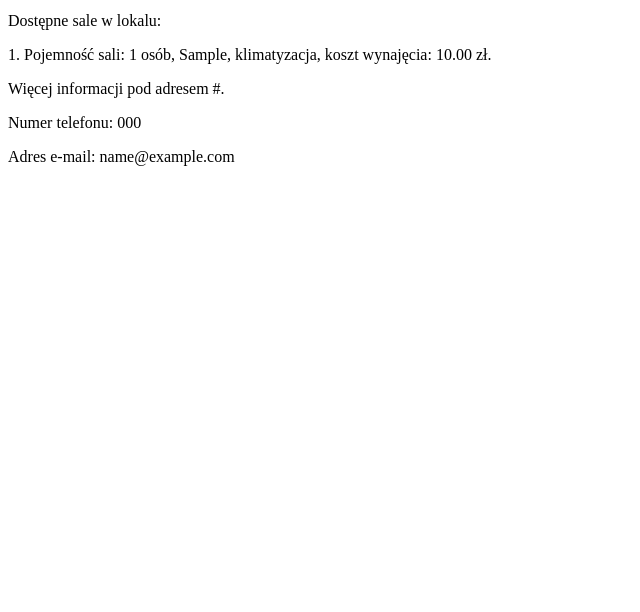
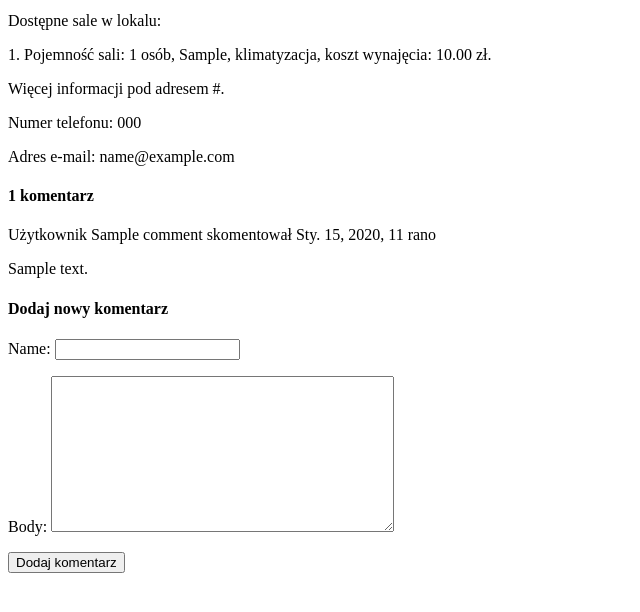
Before and after one commit to TomSpp/special_events_organizer, a Django app: a page that uses main_system/templates/main_page/local_detail.html in a window 1280 px wide. Shown: the part 149-761 px from the top of the page, without its empty margins (0-640 px from the left). Run offline with Django 3.2, Linux system fonts and the light colour scheme; tables that the repository leaves empty hold one stand-in row (values such as "Sample post").

Commit message:
Comments system added

```diff
--- a/main_system/admin.py
+++ b/main_system/admin.py
@@ -1,5 +1,5 @@
 from django.contrib import admin
-from .models import Location, Contact, Local, Room, Catering, OtherOffer
+from .models import Location, Contact, Local, Room, Catering, OtherOffer, Comment
 
 admin.site.register(Location)
 admin.site.register(Contact)
@@ -7,3 +7,4 @@ admin.site.register(Local)
 admin.site.register(Room)
 admin.site.register(Catering)
 admin.site.register(OtherOffer)
+admin.site.register(Comment)
--- a/main_system/forms.py
+++ b/main_system/forms.py
@@ -1,4 +1,5 @@
 from django import forms
+from .models import Comment
 
 
 class FilterOffersForm(forms.Form):
@@ -8,3 +9,9 @@ class FilterOffersForm(forms.Form):
     )
 
     filtered_location = forms.CharField(max_length=50, label='')
+
+
+class CommentForm(forms.ModelForm):
+    class Meta:
+        model = Comment
+        fields = ('name', 'body')
--- a/main_system/models.py
+++ b/main_system/models.py
@@ -87,3 +87,20 @@ class OtherOffer(models.Model):
 
     def __str__(self):
         return self.name
+
+
+class Comment(models.Model):
+    catering = models.ForeignKey(Catering, on_delete=models.CASCADE, null=True, blank=True, related_name='comments')
+    local = models.ForeignKey(Local, on_delete=models.CASCADE, null=True, blank=True, related_name='comments')
+    other_offer = models.ForeignKey(OtherOffer, on_delete=models.CASCADE, null=True, blank=True, related_name='comments')
+    name = models.CharField(max_length=50)
+    body = models.TextField()
+    created = models.DateTimeField(auto_now_add=True)
+    updated = models.DateTimeField(auto_now=True)
+    active = models.BooleanField(default=True)
+
+    class Meta:
+        ordering = ('created',)
+
+    def __str__(self):
+        return f'Komentarz dodany przez {self.name} dla oferty .'
--- a/main_system/templates/main_page/local_detail.html
+++ b/main_system/templates/main_page/local_detail.html
@@ -38,4 +38,30 @@
             Adres e-mail: {{ local.contact.email }}
         {% endif %}
     </p>
+
+
+    {% with comments.count as total_comments %}
+        <h4>
+            {{ total_comments }} komentarz{{ total_comments|pluralize:"y" }}
+        </h4>
+    {% endwith %}
+
+    {% for comment in comments %}
+        <p>
+            Użytkownik {{ comment.name }} skomentował {{ comment.created }}
+        </p>
+        {{ comment.body|linebreaks }}
+    {% empty %}
+        <p>Ta oferta nie ma jeszcze żadnych komentarzy.</p>
+    {% endfor %}
+    {% if new_comment %}
+        <p>Twój komentarz został dodany.</p>
+    {% else %}
+        <h4>Dodaj nowy komentarz</h4>
+        <form action="." method="post">
+            {{ comment_form.as_p }}
+            {% csrf_token %}
+            <p><input type="submit" value="Dodaj komentarz"></p>
+        </form>
+    {% endif %}
 {% endblock %}
--- a/main_system/views.py
+++ b/main_system/views.py
@@ -1,7 +1,7 @@
 from django.shortcuts import render
-from .models import Local, Catering, OtherOffer, Room
+from .models import Local, Catering, OtherOffer, Room, Comment
 from django.core.paginator import Paginator, EmptyPage, PageNotAnInteger
-from .forms import FilterOffersForm
+from .forms import FilterOffersForm, CommentForm
 
 
 def offer_list(request):
@@ -87,17 +87,51 @@ def offer_list(request):
 
 
 def offer_detail(request, id, name):
+    new_comment = None
+
     catering = Catering.objects.filter(id=id, name=name)
     if len(catering) == 0:
         local = Local.objects.filter(id=id, name=name)
-        if len(local) != 0:
+        if len(local) == 0:
+            other_offer = OtherOffer.objects.filter(id=id, name=name)
+            other_offer = other_offer[0]
+            comments = other_offer.comments.filter(active=True)
+            if request.method == 'POST':
+                comment_form = CommentForm(data=request.POST)
+                if comment_form.is_valid():
+                    new_comment = comment_form.save(commit=False)
+                    new_comment.other_offer = other_offer
+                    new_comment.save()
+            else:
+                comment_form = CommentForm()
+            return render(request, 'main_page/other_offer_detail.html',
+                          {'other_offer': other_offer, 'comments': comments, 'comment_form': comment_form,
+                           'new_comment': new_comment})
+        else:
             local = local[0]
             rooms = Room.objects.filter(local=local.id).order_by('max_people')
-            return render(request, 'main_page/local_detail.html', {'local': local, 'rooms': rooms})
-        else:
-            other_offer = OtherOffer.objects.filter(id=id, name=name)
-            other_offer = other_offer[0]
-            return render(request, 'main_page/other_offer_detail.html', {'other_offer': other_offer})
+            comments = local.comments.filter(active=True)
+            if request.method == 'POST':
+                comment_form = CommentForm(data=request.POST)
+                if comment_form.is_valid():
+                    new_comment = comment_form.save(commit=False)
+                    new_comment.local = local
+                    new_comment.save()
+            else:
+                comment_form = CommentForm()
+            return render(request, 'main_page/local_detail.html',
+                          {'local': local, 'rooms': rooms, 'comments': comments, 'comment_form': comment_form,
+                           'new_comment': new_comment})
 
     catering = catering[0]
-    return render(request, 'main_page/catering_detail.html', {'catering': catering})
+    comments = catering.comments.filter(active=True)
+    if request.method == 'POST':
+        comment_form = CommentForm(data=request.POST)
+        if comment_form.is_valid():
+            new_comment = comment_form.save(commit=False)
+            new_comment.catering = catering
+            new_comment.save()
+    else:
+        comment_form = CommentForm()
+    return render(request, 'main_page/catering_detail.html', {'catering': catering, 'comments': comments,
+                                                              'comment_form': comment_form, 'new_comment': new_comment})
```
Also changed, not shown: main_system/templates/main_page/catering_detail.html (+26 -0 lines), main_system/templates/main_page/other_offer_detail.html (+26 -0 lines), main_system/migrations/0003_comment.py (added).
